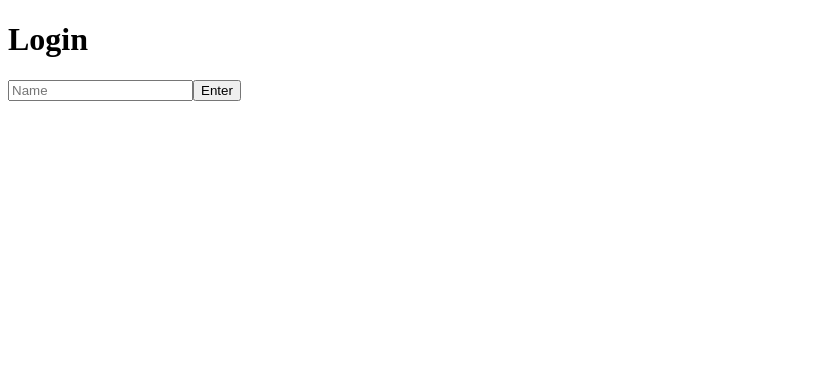
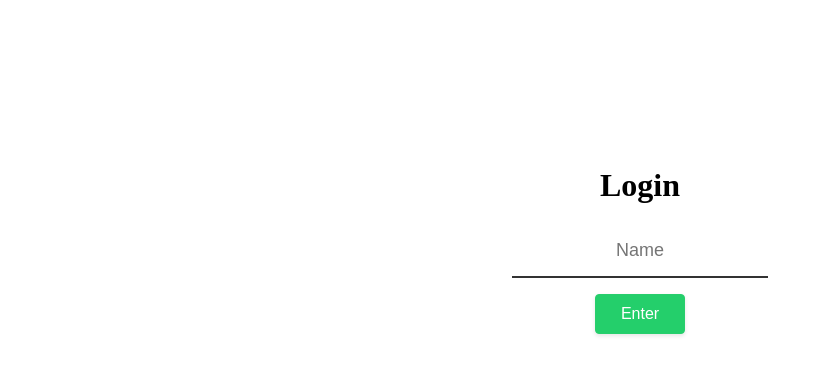
Before and after one commit to OmerNaveh/chat-app-socket, a React (Create React App) app in the folder front/: page / in a window 1280 px wide. Shown: the top 374 px of the page, without its empty margins (0-823 px from the left). Built offline with nearby package versions, Linux system fonts and the light colour scheme.

Commit message:
added some styling and added logout

```diff
--- a/front/public/index.html
+++ b/front/public/index.html
@@ -3,8 +3,12 @@
   <head>
     <meta charset="utf-8" />
     <meta name="viewport" content="width=device-width, initial-scale=1" />
-
-    <title>React App</title>
+    <link
+      rel="icon"
+      href="https://cdn.dribbble.com/users/4930498/screenshots/10585845/chatroom.jpg"
+      type="image/x-icon"
+    />
+    <title>ChatRoom</title>
   </head>
   <body>
     <noscript>You need to enable JavaScript to run this app.</noscript>
--- a/front/src/components/Chat.tsx
+++ b/front/src/components/Chat.tsx
@@ -10,6 +10,7 @@ import { io } from "socket.io-client";
 import ChatLog from "./ChatLog";
 import ChatInput from "./ChatInput";
 import ChatParticipents from "./ChatParticipents";
+import ChatHeader from "./ChatHeader";
 export const chatContext = createContext<Partial<solveTypes.chatContext>>({});
 
 export default function Chat() {
@@ -59,6 +60,7 @@ export default function Chat() {
       value={{ chat, setChat, sockerRef, participents, direct, setDirect }}
     >
       <div className="chat">
+        <ChatHeader />
         <ChatLog />
         <ChatInput />
         <ChatParticipents />
--- /dev/null
+++ b/front/src/components/ChatHeader.tsx
@@ -0,0 +1,25 @@
+import React, { useContext } from "react";
+import { context } from "../App";
+import { chatContext } from "./Chat";
+export default function ChatHeader() {
+  const { setLogged } = useContext(context);
+  const { sockerRef } = useContext(chatContext);
+  const logOut = () => {
+    if (!setLogged) return;
+    setLogged(false);
+    sockerRef?.current.emit("unjoin");
+  };
+  return (
+    <div className="chatHeader">
+      <button
+        className="logoutBtn"
+        onClick={() => {
+          logOut();
+        }}
+      >
+        LogOut
+      </button>
+      <h1>ChatRoom</h1>
+    </div>
+  );
+}
--- a/front/src/components/ChatInput.tsx
+++ b/front/src/components/ChatInput.tsx
@@ -20,14 +20,14 @@ export default function ChatInput() {
   };
   if (!direct)
     return (
-      <form onSubmit={sendMsg}>
+      <form onSubmit={sendMsg} className="chatInput">
         <input autoFocus ref={inputMsg} placeholder="msg"></input>
         <button type="submit">send</button>
       </form>
     );
   else
     return (
-      <form onSubmit={sendMsg}>
+      <form onSubmit={sendMsg} className="chatInput">
         <input
           autoFocus
           ref={inputMsg}
--- a/front/src/components/ChatLog.tsx
+++ b/front/src/components/ChatLog.tsx
@@ -17,5 +17,5 @@ export default function ChatLog() {
       )
     );
   };
-  return <div>{renderChat()}</div>;
+  return <div className="chatLog">{renderChat()}</div>;
 }
--- a/front/src/components/ChatParticipents.tsx
+++ b/front/src/components/ChatParticipents.tsx
@@ -26,7 +26,7 @@ export default function ChatParticipents() {
     setDirect(user);
   };
   return (
-    <div>
+    <div className="chatParticipents">
       <p>{counter}</p>
       {showParticipents()}
     </div>
--- a/front/src/components/Login.tsx
+++ b/front/src/components/Login.tsx
@@ -13,11 +13,17 @@ export default function Login() {
     setLogged(true);
   };
   return (
-    <div>
+    <div className="login">
       <h1>Login</h1>
       <form onSubmit={log}>
-        <input ref={nameInput} placeholder="Name"></input>
-        <button type="submit">Enter</button>
+        <input
+          className="loginInput"
+          ref={nameInput}
+          placeholder="Name"
+        ></input>
+        <button className="loginBtn" type="submit">
+          Enter
+        </button>
       </form>
     </div>
   );
--- a/front/src/index.css
+++ b/front/src/index.css
@@ -0,0 +1,97 @@
+body {
+  margin: 0;
+  padding: 0;
+}
+/* login */
+.login {
+  display: flex;
+  flex-direction: column;
+  justify-content: center;
+  text-align: center;
+  min-height: 60vh;
+}
+.loginBtn {
+  background-color: #24cf6b;
+  border: 1px solid #28ce6d;
+  border-radius: 4px;
+  box-shadow: rgba(0, 0, 0, 0.1) 0 2px 4px 0;
+  box-sizing: border-box;
+  color: #fff;
+  cursor: pointer;
+  font-size: 16px;
+  font-weight: 400;
+  padding: 10px 25px;
+  text-align: center;
+  touch-action: manipulation;
+}
+.loginBtn:hover {
+  box-shadow: rgba(0, 0, 0, 0.15) 0 3px 9px 0;
+  transform: translateY(-2px);
+}
+.loginInput {
+  border: 0;
+  border-bottom: 2px solid #333;
+  padding: 15px 0;
+  display: block;
+  text-align: center;
+  font-size: 18px;
+  font-family: "Muli", sans-serif;
+  margin: 0 auto 1rem auto;
+  width: 20%;
+  transition: 0.1s ease-in;
+}
+.loginInput:focus {
+  border-bottom-color: darksalmon;
+  outline: none;
+}
+.loginInput:hover {
+  border-bottom-color: rgb(212, 80, 36);
+  outline: none;
+}
+/* chatroom */
+.chat {
+  width: 90%;
+  margin: 0 auto;
+  display: grid;
+  grid-template-columns: 1fr 1fr 1fr 1fr 1fr;
+  grid-template-rows: 10% 1fr 1fr 1fr 10%;
+  height: 100vh;
+}
+.chatHeader {
+  grid-row: 1/2;
+  grid-column: 1/6;
+  display: grid;
+  grid-template-columns: 20% 80%;
+  grid-template-rows: 10% 25% 65%;
+}
+.chatHeader > h1 {
+  text-align: center;
+  margin-top: 5px;
+  grid-row: 2/4;
+}
+.logoutBtn {
+  grid-column: 1/2;
+  grid-row: 2/3;
+  background-color: #d42727;
+  border: 1px solid #c71414;
+  border-radius: 4px;
+  color: #fff;
+  cursor: pointer;
+  font-size: 10px;
+  text-align: center;
+}
+.chatLog {
+  grid-row: 2/5;
+  grid-column: 2/6;
+  border: 1px solid black;
+}
+.chatInput {
+  grid-row: 5/6;
+  grid-column: 2/6;
+  text-align: center;
+}
+.chatParticipents {
+  grid-column: 1/2;
+  grid-row: 2/6;
+  text-align: center;
+}
```
Also changed, not shown: 1 other file (tests, documents, lock files or other folders).
